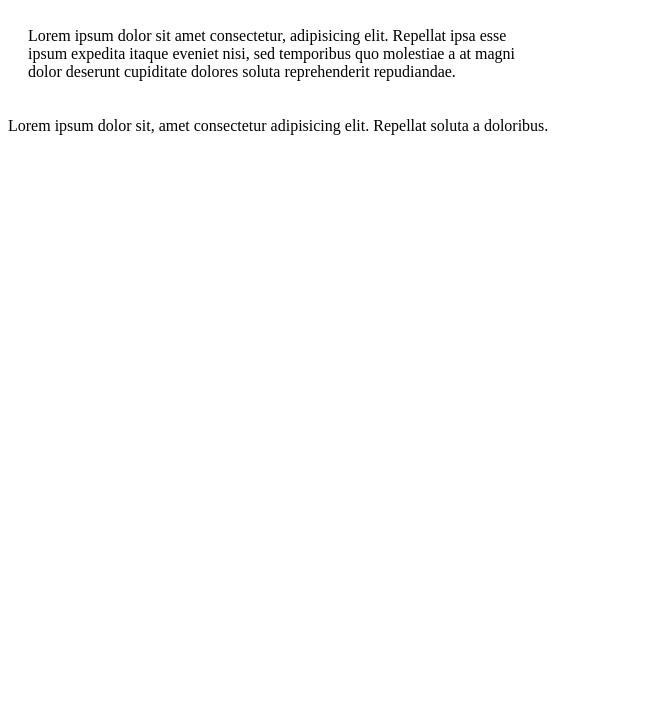
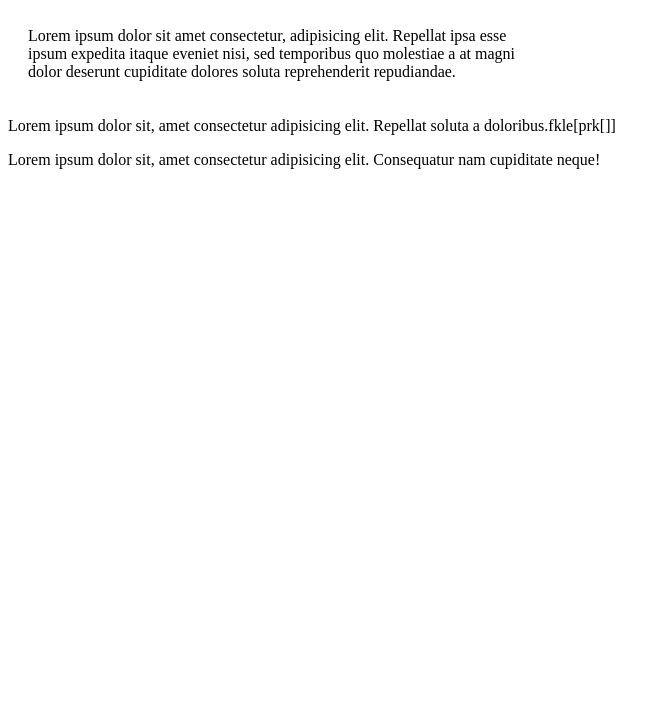
Before and after one commit to srvsingh4u/Gitlab, a plain HTML site: page index.html in a window 1280 px wide. Shown: the part 73-800 px from the top of the page, without its empty margins (0-670 px from the left). Drawn offline with Linux system fonts and the light colour scheme.

Commit message:
new para

```diff
--- a/index.html
+++ b/index.html
@@ -19,7 +19,11 @@
     </p>
     <p>
       Lorem ipsum dolor sit, amet consectetur adipisicing elit. Repellat soluta
-      a doloribus.
+      a doloribus.fkle[prk[]]
+    </p>
+    <p>
+      Lorem ipsum dolor sit, amet consectetur adipisicing elit. Consequatur nam
+      cupiditate neque!
     </p>
   </body>
 </html>
```
